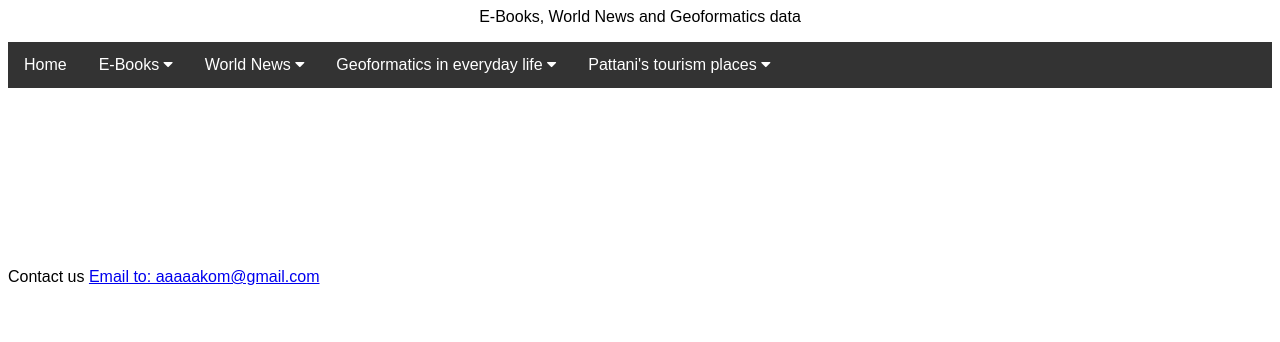
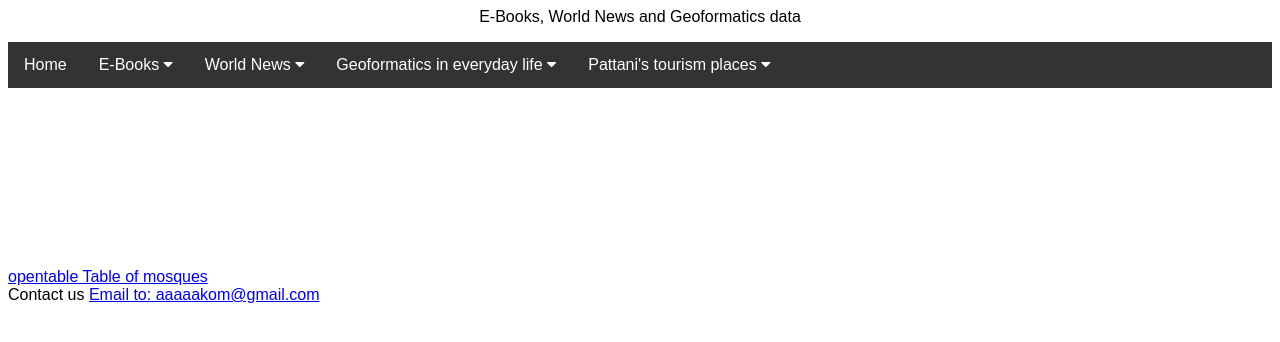
Before and after one commit to Itsayatawaan/webpage-, a plain HTML site: page index.html in a window 1280 px wide. Drawn offline with Linux system fonts and the light colour scheme.

Commit message:
Update index.html

```diff
--- a/index.html
+++ b/index.html
@@ -117,9 +117,11 @@ body {
 
 <br><br><br><br><br><br><br><br><br><br>
 
-
+<a href="table.html"> opentable  </a>
+	<a href="my_mosque.html">Table of mosques </a>
 <footer>Contact us <a href="mailto:aaaaakom@gmail.com">Email to: aaaaakom@gmail.com</a> </footer>
 
 
 </body>
+
 </html>
```
